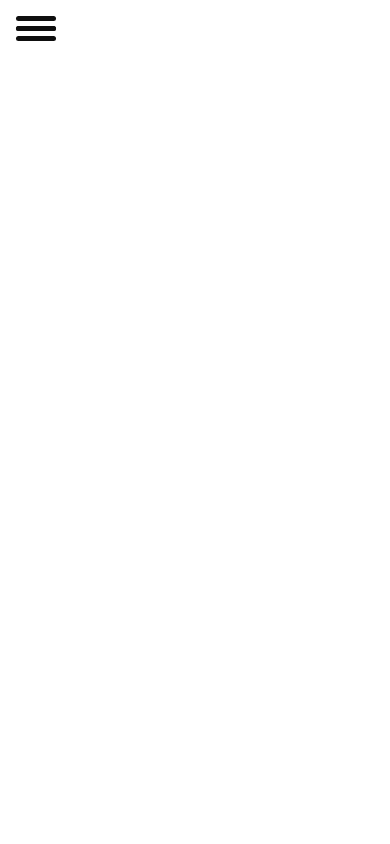
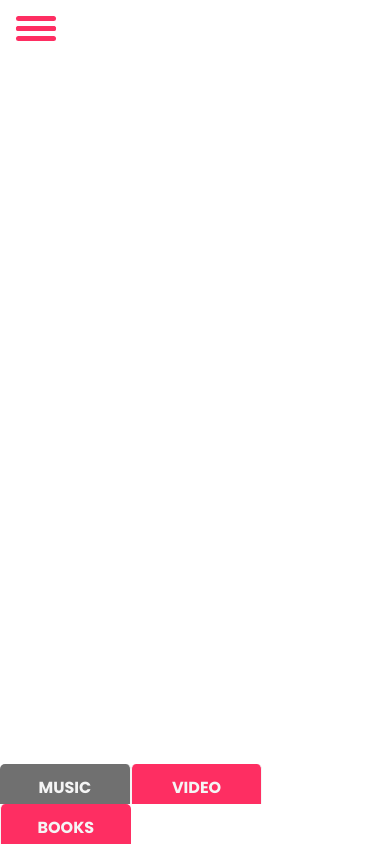
Before and after one commit to RyanvanHuuksloot/ryanvanhuuksloot, a React (Create React App) app: page / in a window 390 px wide. Built offline with nearby package versions, Linux system fonts and the light colour scheme.

Commit message:
revamp completely to work better on mobile

```diff
--- a/public/index.html
+++ b/public/index.html
@@ -7,7 +7,7 @@
       name="viewport"
       content="width=device-width, initial-scale=1, user-scalable=no"
     />
-    <meta name="theme-color" content="#000000" />
+    <meta name="theme-color" content="#ffffff" />
     <meta name="description" content="Ryan van Huuksloot Personal Website" />
     <link rel="apple-touch-icon" href="%PUBLIC_URL%/logo192.png" />
     <!--
@@ -29,15 +29,5 @@
   <body>
     <noscript>You need to enable JavaScript to run this app.</noscript>
     <div id="root"></div>
-    <!--
-      This HTML file is a template.
-      If you open it directly in the browser, you will see an empty page.
-
-      You can add webfonts, meta tags, or analytics to this file.
-      The build step will place the bundled scripts into the <body> tag.
-
-      To begin the development, run `npm start` or `yarn start`.
-      To create a production bundle, use `npm run build` or `yarn build`.
-    -->
   </body>
 </html>
--- a/src/components/App.js
+++ b/src/components/App.js
@@ -1,17 +1,40 @@
 import "../static/scss/app.scss";
 import React, {useState} from "react";
+import {HomeScreen, InterestsScreen} from "./Screens";
 import {MobileMenu} from "./navigation";
+
+const screens = {
+  home: <HomeScreen />,
+  interests: <InterestsScreen />
+};
 
 function App(props) {
   const [mobileMenuOpen, setMobileMenu] = useState(false);
+  const [mobileMenuOpening, setMobileMenuOpening] = useState(0);
+  const [currentScreen, setCurrentScreen] = useState("interests");
 
   const mobileMenuClick = () => {
+    if (!mobileMenuOpening) {
+      setMobileMenu(!mobileMenuOpen);
+      setMobileMenuOpening(1);
+      setTimeout(() => setMobileMenuOpening(0), 500);
+    }
+  };
+
+  const changeCurrentScreen = screen => {
     setMobileMenu(!mobileMenuOpen);
+    setMobileMenuOpening(0);
+    setCurrentScreen(screen);
   };
 
   return (
     <div className="app">
-      <MobileMenu toggleMenu={mobileMenuClick} menuActive={mobileMenuOpen} />
+      <MobileMenu
+        toggleMenu={mobileMenuClick}
+        menuActive={mobileMenuOpen}
+        changeCurrentScreen={changeCurrentScreen}
+      />
+      {screens[currentScreen]}
     </div>
   );
 }
--- /dev/null
+++ b/src/components/Screens/HomeScreen.js
@@ -0,0 +1,11 @@
+import React from "react";
+
+function HomeScreen() {
+  return (
+    <div className="home">
+      <h1>Hi!</h1>
+    </div>
+  );
+}
+
+export default HomeScreen;
--- /dev/null
+++ b/src/components/Screens/InterestsScreen.js
@@ -0,0 +1,33 @@
+import "../../static/scss/interests-screen.scss";
+import React, {useState} from "react";
+
+function InterestsScreen(props) {
+  const [currentTab, setCurrentTab] = useState("music");
+
+  const tabs = ["music", "video", "books"];
+
+  const changeTab = tabName => {
+    setCurrentTab(tabName);
+  };
+
+  return (
+    <div className="interest-wrapper">
+      <div className="interest-menu">
+        {tabs.map((tab, index) => {
+          return (
+            <div
+              key={index}
+              className={`interest ${currentTab === tab ? "active" : ""}`}
+              onClick={() => changeTab(tab)}>
+              <div className="interest-content">
+                <h3>{tab.toString()}</h3>
+              </div>
+            </div>
+          );
+        })}
+      </div>
+    </div>
+  );
+}
+
+export default InterestsScreen;
--- /dev/null
+++ b/src/components/Screens/index.js
@@ -0,0 +1,2 @@
+export {default as HomeScreen} from "./HomeScreen";
+export {default as InterestsScreen} from "./InterestsScreen";
--- a/src/components/navigation/MobileMenu.js
+++ b/src/components/navigation/MobileMenu.js
@@ -3,14 +3,39 @@ import React from "react";
 
 function MobileMenu(props) {
   return (
+    <div className={`mobile-menu ${props.menuActive ? "active" : ""}`}>
       <div
-      className={`mobile-menu ${props.menuActive ? "active" : ""}`}
+        className={`mobile-menu-hamburger ${props.menuActive ? "active" : ""}`}
         onClick={() => props.toggleMenu()}>
         <span />
         <span />
         <span />
         <span />
       </div>
+      {props.menuActive && (
+        <div className="menu-items">
+          <div className="menu-item" onClick={() => props.changeCurrentScreen("home")}>
+            <h3>Home</h3>
+          </div>
+          <div className="menu-item" onClick={() => props.changeCurrentScreen("about")}>
+            <h3>About Me</h3>
+          </div>
+          <div className="menu-item" onClick={() => props.changeCurrentScreen("work")}>
+            <h3>Work</h3>
+          </div>
+          <div
+            className="menu-item"
+            onClick={() => props.changeCurrentScreen("interests")}>
+            <h3>Interests</h3>
+          </div>
+          <div
+            className="menu-item"
+            onClick={() => props.changeCurrentScreen("contact")}>
+            <h3>Contact</h3>
+          </div>
+        </div>
+      )}
+    </div>
   );
 }
 
--- /dev/null
+++ b/src/static/scss/interests-screen.scss
@@ -0,0 +1,55 @@
+@import "./main.scss";
+
+.interest-wrapper {
+  position: absolute;
+  padding: 0;
+  margin: 0;
+}
+
+.interest-menu {
+  position: fixed;
+  bottom: 0;
+  width: 100%;
+}
+
+.interest {
+  @include unselectable;
+
+  display: inline-block;
+  height: 40px;
+  width: calc(100% / 3 - 0.3px);
+  background: #fe2e62;
+  border-color: #f5f5f5;
+  border-style: solid;
+  text-align: center;
+  vertical-align: bottom;
+  border-radius: 5px 5px 0 0;
+
+  &:nth-child(1) {
+    border-right-width: 0.2px;
+  }
+  &:nth-child(2) {
+    border-left-width: 0.2px;
+    border-right-width: 0.2px;
+  }
+  &:nth-child(3) {
+    border-left-width: 0.2px;
+  }
+
+  &:hover,
+  &.active {
+    background: #707070;
+  }
+}
+
+.interest-content {
+  position: relative;
+  margin: 2.5px;
+  top: 50%;
+  transform: translateY(-50%);
+
+  h3 {
+    text-transform: uppercase;
+    color: #f5f5f5;
+  }
+}
--- /dev/null
+++ b/src/static/scss/main.scss
@@ -0,0 +1,10 @@
+@mixin unselectable {
+  -webkit-tap-highlight-color: transparent; /* Android */
+  -webkit-touch-callout: none; /* iOS Safari */
+  -webkit-user-select: none; /* Safari */
+  -khtml-user-select: none; /* Konqueror HTML */
+  -moz-user-select: none; /* Old versions of Firefox */
+  -ms-user-select: none; /* Internet Explorer/Edge */
+  user-select: none; /* Non-prefixed version, currently
+                                supported by Chrome, Opera and Firefox */
+}
--- a/src/static/scss/navigation/mobile-menu.scss
+++ b/src/static/scss/navigation/mobile-menu.scss
@@ -1,8 +1,80 @@
+@import "../main.scss";
+$menu-color: #fe2e62;
+
 .mobile-menu {
+  z-index: 1000;
+  top: 0;
+  left: 0;
+
+  &.active {
+    position: absolute;
+    height: 100%;
+    width: 100%;
+    padding: 0;
+    margin: 0;
+    background: white;
+    animation: expand 0.5s ease 0s 1 normal forwards;
+  }
+}
+
+@keyframes expand {
+  0% {
+    height: 30px;
+    width: 40px;
+  }
+  100% {
+    height: 100%;
+    width: 100%;
+  }
+}
+
+@keyframes slideInFromLeft {
+  0% {
+    opacity: 0;
+  }
+  100% {
+    opacity: 1;
+  }
+}
+
+.menu-items {
+  position: absolute;
+
+  top: 50%;
+  left: 50%;
+  transform: translate(-50%, -50%);
+  padding: 0;
+  margin: 0;
+  opacity: 0;
+  animation: slideInFromLeft 1s ease-out 0.3s 1 forwards;
+
+  .menu-item {
+    @include unselectable;
+
+    text-align: center;
+    font-family: "Poppins", sans-serif;
+    color: $menu-color;
+    position: relative;
+    display: block;
+    font-weight: bold;
+    letter-spacing: 0.2rem;
+    font-size: 1.4rem;
+    cursor: pointer;
+
+    &:hover {
+      color: #0e00aa;
+    }
+  }
+}
+
+.mobile-menu-hamburger {
+  @include unselectable;
+
   width: 40px;
   height: 30px;
   position: relative;
   margin: 16px;
+  background: transparent;
   -webkit-transform: rotate(0deg);
   -moz-transform: rotate(0deg);
   -o-transform: rotate(0deg);
@@ -12,21 +84,13 @@
   -o-transition: 0.5s ease-in-out;
   transition: 0.5s ease-in-out;
   cursor: pointer;
-  -webkit-tap-highlight-color: transparent; /* Android */
-  -webkit-touch-callout: none; /* iOS Safari */
-  -webkit-user-select: none; /* Safari */
-  -khtml-user-select: none; /* Konqueror HTML */
-  -moz-user-select: none; /* Old versions of Firefox */
-  -ms-user-select: none; /* Internet Explorer/Edge */
-  user-select: none; /* Non-prefixed version, currently
-                                supported by Chrome, Opera and Firefox */
 
   span {
     display: block;
     position: absolute;
     height: 5px;
     width: 100%;
-    background: #0f0f0f;
+    background: $menu-color;
     border-radius: 10px;
     opacity: 1;
     left: 0;
@@ -52,7 +116,7 @@
   }
 
   &.active span:nth-child(1) {
-    top: 18px;
+    top: 10px;
     width: 0%;
     left: 50%;
   }
@@ -61,7 +125,7 @@
     -moz-transform: rotate(45deg);
     -o-transform: rotate(45deg);
     transform: rotate(45deg);
-    background: orange;
+    background: $menu-color;
   }
 
   &.active span:nth-child(3) {
@@ -69,11 +133,11 @@
     -moz-transform: rotate(-45deg);
     -o-transform: rotate(-45deg);
     transform: rotate(-45deg);
-    background: orange;
+    background: $menu-color;
   }
 
   &.active span:nth-child(4) {
-    top: 18px;
+    top: 10px;
     width: 0%;
     left: 50%;
   }
```
Lines whose indentation alone changed are shown as unchanged.
